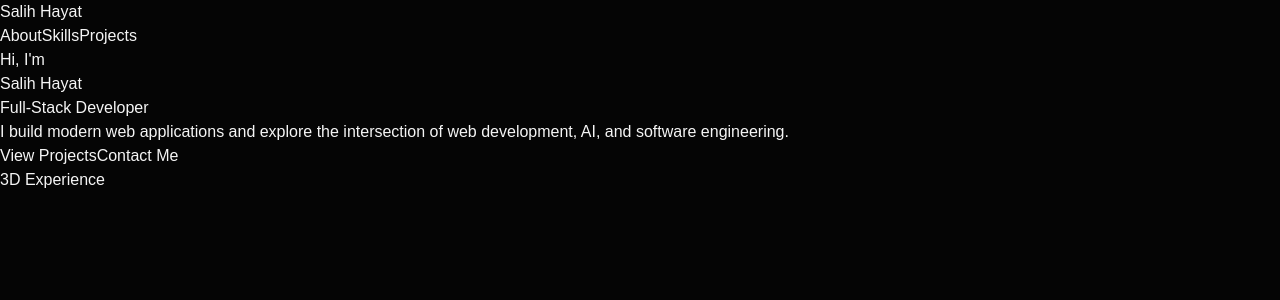
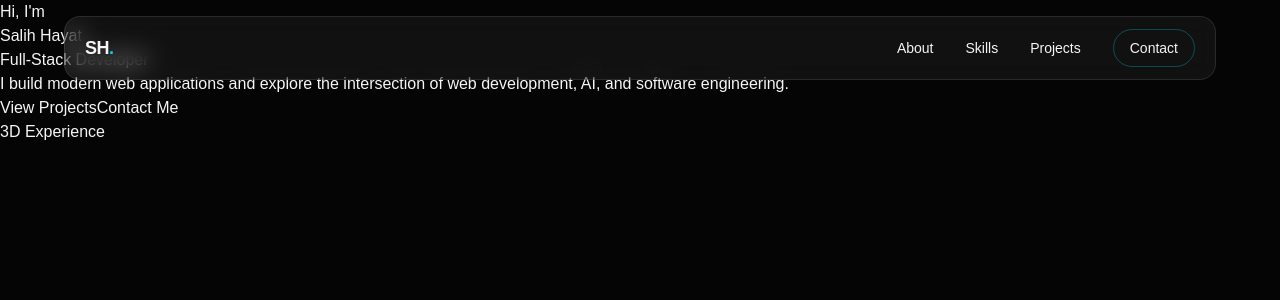
Before and after one commit to salih-x-tech/portfolio-v2, a Next.js app: page / in a window 1280 px wide. Shown: the top 300 px of the page. Built offline with nearby package versions, Linux system fonts and the light colour scheme.

Commit message:
style: improve navbar design

```diff
--- a/components/layout/Navbar.tsx
+++ b/components/layout/Navbar.tsx
@@ -1,15 +1,45 @@
 export default function Navbar() {
   return (
-    <nav>
-      <div>
-        <span>Salih Hayat</span>
+    <header className="fixed top-0 left-0 z-50 w-full px-4 py-4 sm:px-6">
+      <nav className="mx-auto flex max-w-6xl items-center justify-between rounded-2xl border border-white/10 bg-white/5 px-5 py-3 backdrop-blur-md">
 
-        <div>
-          <a href="#about">About</a>
-          <a href="#skills">Skills</a>
-          <a href="#projects">Projects</a>
+        <a
+          href="#hero"
+          className="text-lg font-semibold tracking-tight transition-colors hover:text-cyan-400"
+        >
+          SH<span className="text-cyan-400">.</span>
+        </a>
+
+        <div className="hidden items-center gap-8 md:flex">
+          <a
+            href="#about"
+            className="text-sm text-zinc-400 transition-colors hover:text-white"
+          >
+            About
+          </a>
+
+          <a
+            href="#skills"
+            className="text-sm text-zinc-400 transition-colors hover:text-white"
+          >
+            Skills
+          </a>
+
+          <a
+            href="#projects"
+            className="text-sm text-zinc-400 transition-colors hover:text-white"
+          >
+            Projects
+          </a>
+
+          <a
+            href="#contact"
+            className="rounded-full border border-cyan-400/30 px-4 py-2 text-sm text-cyan-400 transition-all hover:border-cyan-400 hover:bg-cyan-400/10"
+          >
+            Contact
+          </a>
         </div>
-      </div>
-    </nav>
+      </nav>
+    </header>
   );
 }
```
